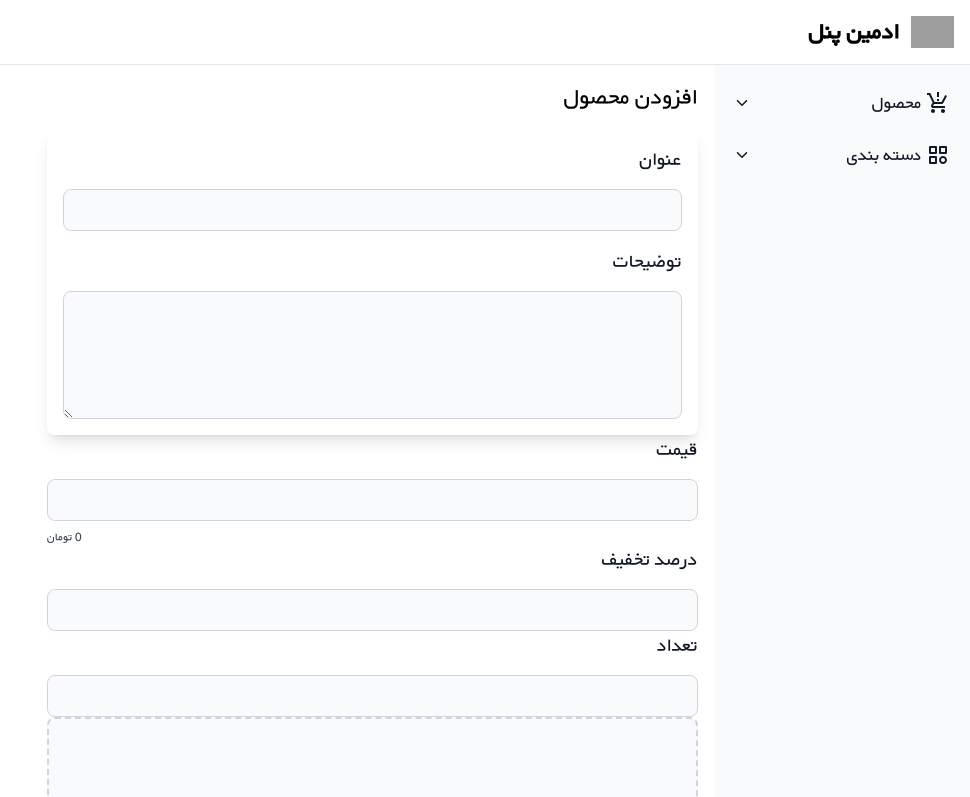
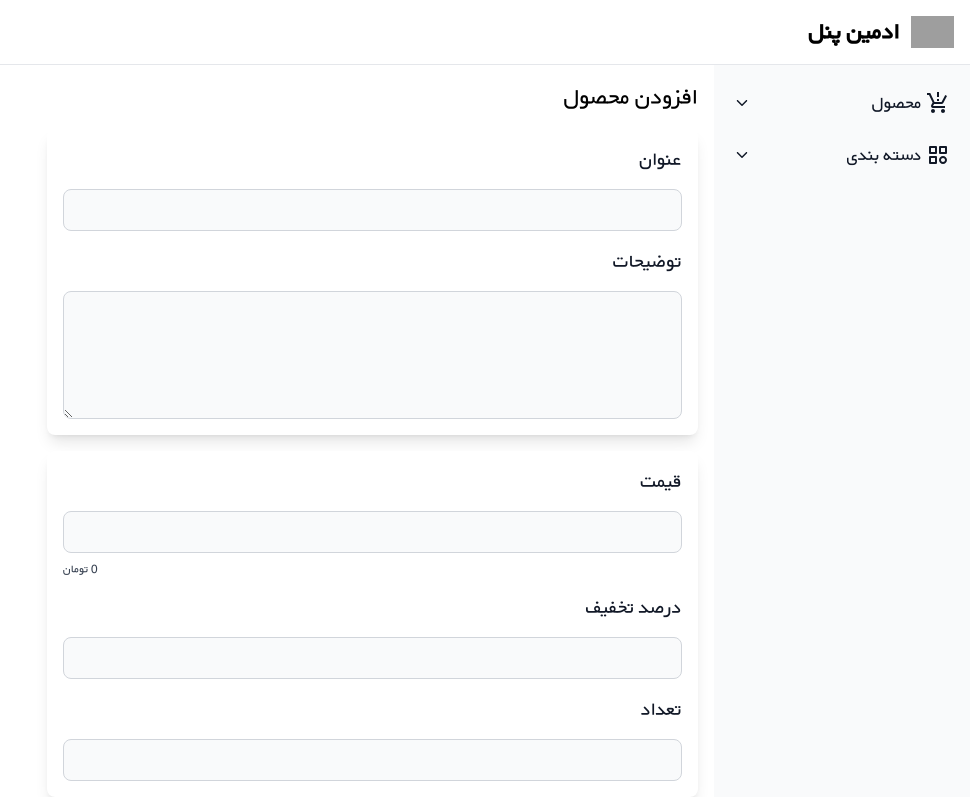
Before and after one commit to mahlakhalili/admin-pannel, a React (Vite) app: page /product/add in a window 1280 px wide. Shown: the top 797 px of the page, without its empty margins (310-1280 px from the left). Built offline with nearby package versions, Linux system fonts and the light colour scheme; grey boxes are pictures that could not be loaded.

Commit message:
Update ProductForm.jsx

```diff
--- a/src/components/product/ProductForm.jsx
+++ b/src/components/product/ProductForm.jsx
@@ -46,7 +46,7 @@ const ProductForm = ({
 	return (
 		<FormProvider {...formMethods}>
 			<form className="form grid grid-cols-[2fr_1fr] gap-4">
-				<div>
+				<div className="space-y-4">
 					<div className="card">
 						<Input
 							name="title"
@@ -63,7 +63,7 @@ const ProductForm = ({
 							className="col-span-3"
 						/>
 					</div>
-					<div>
+					<div className="card">
 						<Input
 							name="price"
 							label="قیمت"
```
